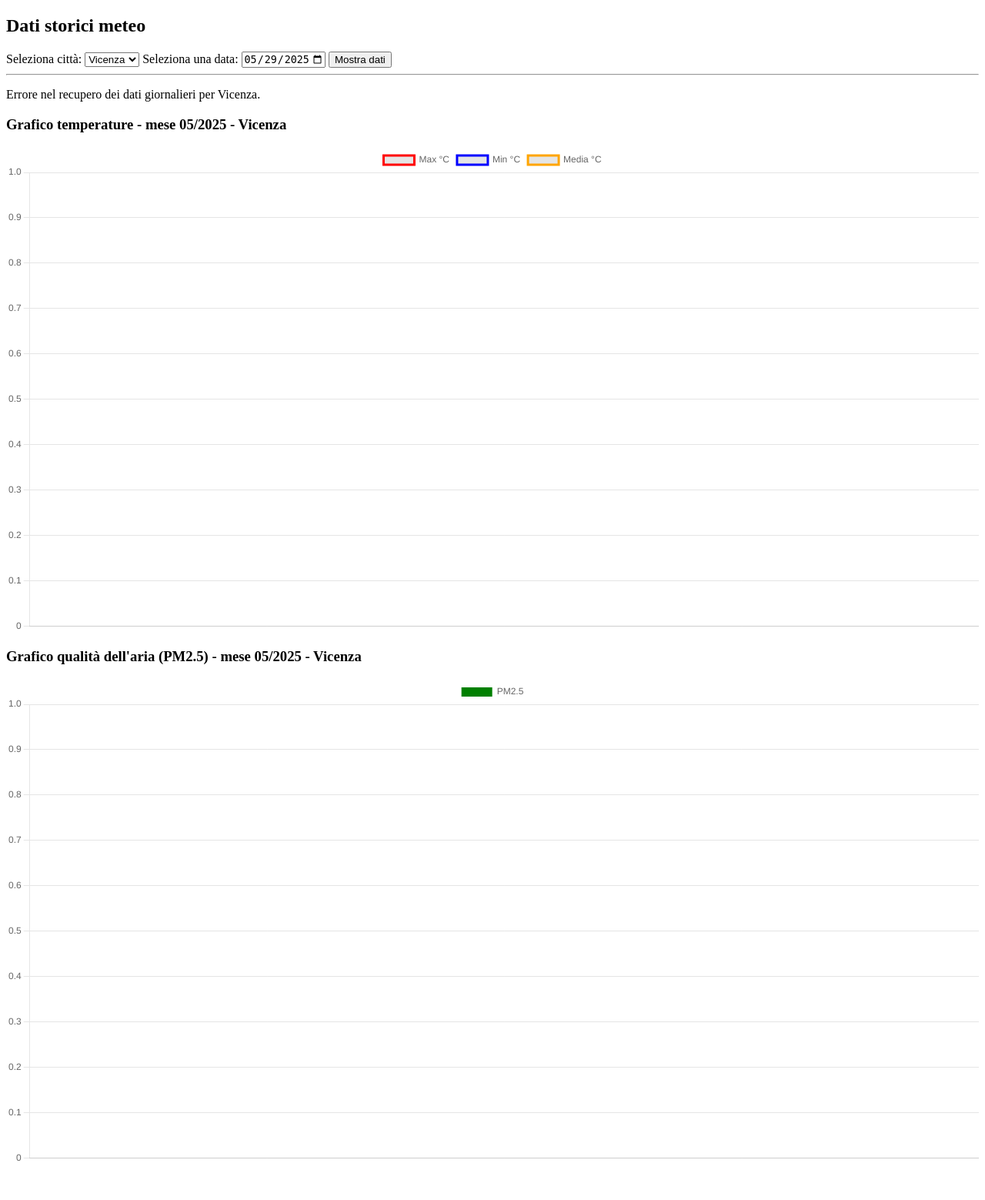
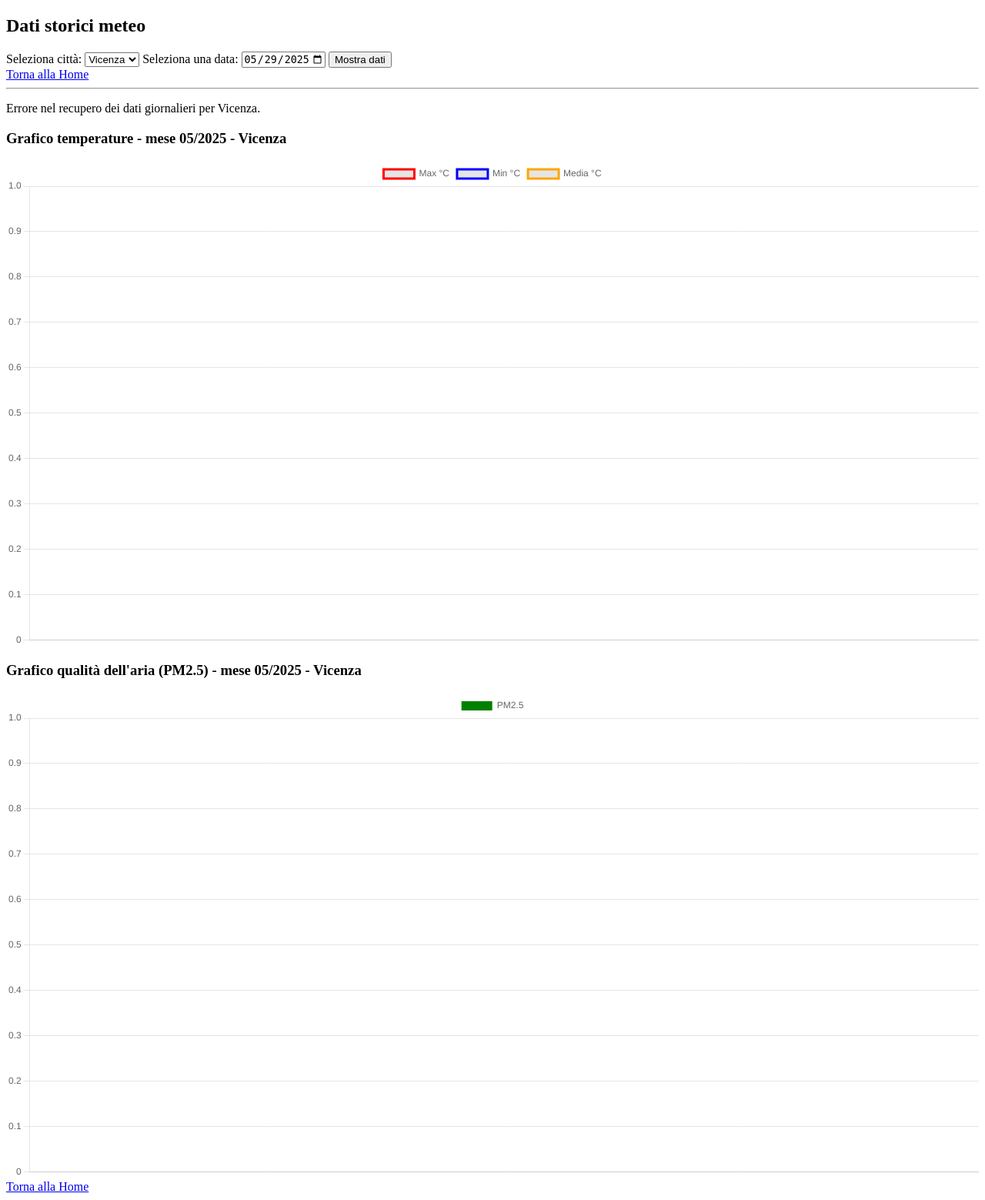
Before and after one commit to GoumaihSabrina/IOT, a PHP site: page /storico.php in a window 1280 px wide. Shown: the whole page at 77% size. Before the commit the page ends 1509 px from the top, so only its background shows below. Run offline with PHP 8.4, Linux system fonts and the light colour scheme; data that the repository does not hold is empty.

Commit message:
piccole modifiche

```diff
--- a/index.php
+++ b/index.php
@@ -16,6 +16,8 @@ $data2 = getWeatherData($city2);
     <link rel="stylesheet" href="style.css">
 </head>
 <body>
+
+<h2>Dashboard Meteo</h2>
 
 <?php foreach ([['data' => $data1, 'label' => 'Vicenza'], ['data' => $data2, 'label' => 'Bolzano']] as $cityInfo):
     $d = $cityInfo['data'];
@@ -46,5 +48,9 @@ $data2 = getWeatherData($city2);
     </div>
 <?php endforeach; ?>
 
+<div style="text-align:center; margin-top: 30px;">
+    <a href="previsione.php" class="button">Vai alla Previsione IA</a>
+</div>
+
 </body>
 </html>
--- a/storico.php
+++ b/storico.php
@@ -50,6 +50,8 @@ $meseResponse = file_get_contents($meseUrl);
     <button type="submit">Mostra dati</button>
   </form>
 
+  <a href="index.php" class="button">Torna alla Home</a>
+
   <hr>
 
   <?php
@@ -69,7 +71,6 @@ $meseResponse = file_get_contents($meseUrl);
       echo "<p>Errore nel recupero dei dati giornalieri per $citta.</p>";
   }
 
-  // --- Prepara dati per grafici ---
   $labels = [];
   $tempMax = [];
   $tempMin = [];
@@ -131,5 +132,8 @@ $meseResponse = file_get_contents($meseUrl);
       }
     });
   </script>
+
+  <a href="index.php" class="button">Torna alla Home</a>
+
 </body>
 </html>
```
